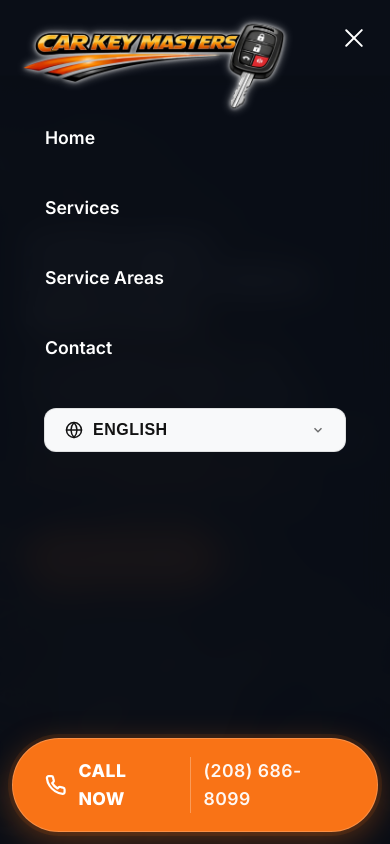
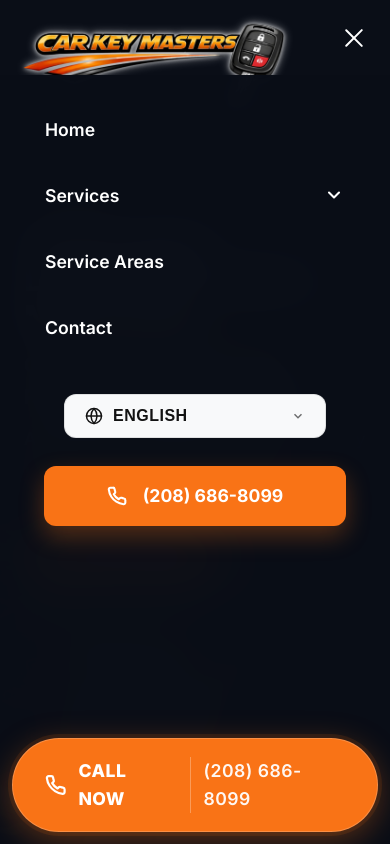
Before and after one commit to saskij/https-github.com-_-demo-locksmith, a Next.js app: page /en in a window 390 px wide. Both pictures are taken after a click on the button "Toggle menu". Shown: the top 844 px of the page. Built offline with nearby package versions, Linux system fonts and the light colour scheme.

Commit message:
UI: fixed mobile menu z-index conflict and added services accordion

```diff
--- a/app/globals.css
+++ b/app/globals.css
@@ -285,20 +285,21 @@ ul {
   left: 0;
   right: 0;
   height: calc(100vh - 90px);
-  background: rgba(10, 14, 23, 0.95);
-  backdrop-filter: blur(16px);
-  -webkit-backdrop-filter: blur(16px);
-  padding: 32px 24px;
+  background: rgba(10, 14, 23, 0.98);
+  backdrop-filter: blur(20px);
+  -webkit-backdrop-filter: blur(20px);
+  padding: 24px;
   display: flex;
   flex-direction: column;
-  gap: 8px;
+  gap: 4px;
   transform: translateY(-100%);
   opacity: 0;
   pointer-events: none;
   visibility: hidden;
   transition: transform 0.4s cubic-bezier(0.16, 1, 0.3, 1), opacity 0.4s cubic-bezier(0.16, 1, 0.3, 1), visibility 0s linear 0.4s;
-  z-index: 998;
-  border-top: 1px solid rgba(255, 255, 255, 0.05);
+  z-index: 10005; /* Well above the logo which is around 1002 */
+  border-top: 1px solid rgba(255, 255, 255, 0.1);
+  overflow-y: auto;
 }
 
 .mobile-menu.active {
--- a/components/Header.jsx
+++ b/components/Header.jsx
@@ -104,15 +104,65 @@ export default function Header() {
 
             <div
                 className={`mobile-menu ${isMenuOpen ? 'active' : ''}`}
-                onClick={() => { setIsMenuOpen(false); document.body.style.overflow = ''; }}
+                style={{ overflowY: 'auto', paddingBottom: '40px' }}
             >
-                <a href={getLocalizedPath('/')} className="mobile-menu__link" onClick={e => e.stopPropagation()}>{mob.home}</a>
-                <a href={getLocalizedPath('/services')} className="mobile-menu__link" onClick={e => e.stopPropagation()}>{mob.services}</a>
-                <a href={getLocalizedPath('/service-areas')} className="mobile-menu__link" onClick={e => e.stopPropagation()}>{mob.serviceAreas}</a>
-                <a href={getLocalizedPath('/contact')} className="mobile-menu__link" onClick={e => e.stopPropagation()}>{mob.contact}</a>
+                <a href={getLocalizedPath('/')} className="mobile-menu__link" onClick={() => setIsMenuOpen(false)}>{mob.home}</a>
 
-                <div onClick={e => e.stopPropagation()}>
+                <div className="mobile-menu__dropdown-container" style={{ width: '100%' }}>
+                    <div style={{ display: 'flex', alignItems: 'center', justifyContent: 'space-between', paddingRight: '12px' }}>
+                        <a href={getLocalizedPath('/services')} className="mobile-menu__link" style={{ flexGrow: 1 }} onClick={() => setIsMenuOpen(false)}>
+                            {mob.services}
+                        </a>
+                        <button
+                            onClick={(e) => {
+                                e.stopPropagation();
+                                const subMenu = document.getElementById('mobile-services-submenu');
+                                const icon = document.getElementById('mobile-services-icon');
+                                if (subMenu.style.maxHeight === '0px' || !subMenu.style.maxHeight) {
+                                    subMenu.style.maxHeight = '500px';
+                                    subMenu.style.opacity = '1';
+                                    subMenu.style.marginTop = '10px';
+                                    icon.style.transform = 'rotate(180deg)';
+                                } else {
+                                    subMenu.style.maxHeight = '0px';
+                                    subMenu.style.opacity = '0';
+                                    subMenu.style.marginTop = '0px';
+                                    icon.style.transform = 'rotate(0deg)';
+                                }
+                            }}
+                            style={{ background: 'none', border: 'none', color: 'white', cursor: 'pointer', padding: '10px' }}
+                        >
+                            <svg id="mobile-services-icon" width="20" height="20" viewBox="0 0 24 24" fill="none" stroke="currentColor" strokeWidth="2.5" strokeLinecap="round" strokeLinejoin="round" style={{ transition: 'transform 0.3s ease' }}><polyline points="6 9 12 15 18 9"></polyline></svg>
+                        </button>
+                    </div>
+
+                    <div id="mobile-services-submenu" style={{ maxHeight: '0px', opacity: '0', overflow: 'hidden', transition: 'all 0.4s ease', paddingLeft: '20px', borderLeft: '2px solid var(--orange)', marginLeft: '12px' }}>
+                        {servicesData.map((service, idx) => (
+                            <a
+                                key={service.id}
+                                href={getLocalizedPath(service.path)}
+                                className="mobile-menu__link"
+                                style={{ fontSize: '0.95rem', padding: '12px 16px', border: 'none', background: 'transparent' }}
+                                onClick={() => setIsMenuOpen(false)}
+                            >
+                                {t(currentLang).serviceCards.cards[idx].title}
+                            </a>
+                        ))}
+                    </div>
+                </div>
+
+                <a href={getLocalizedPath('/service-areas')} className="mobile-menu__link" onClick={() => setIsMenuOpen(false)}>{mob.serviceAreas}</a>
+                <a href={getLocalizedPath('/contact')} className="mobile-menu__link" onClick={() => setIsMenuOpen(false)}>{mob.contact}</a>
+
+                <div style={{ padding: '0 20px', marginTop: '10px' }}>
                     <LanguageSwitcher variant="mobile" />
+                </div>
+
+                <div style={{ marginTop: '24px', padding: '0 20px' }}>
+                    <a href="tel:+12086868099" className="btn btn--primary" style={{ width: '100%', padding: '16px', borderRadius: '12px', fontSize: '1.1rem' }}>
+                        <svg width="20" height="20" viewBox="0 0 24 24" fill="none" stroke="currentColor" strokeWidth="2.5" strokeLinecap="round" strokeLinejoin="round" style={{ marginRight: '8px' }}><path d="M22 16.92v3a2 2 0 0 1-2.18 2 19.79 19.79 0 0 1-8.63-3.07 19.5 19.5 0 0 1-6-6 19.79 19.79 0 0 1-3.07-8.67A2 2 0 0 1 4.11 2h3a2 2 0 0 1 2 1.72c.127.96.361 1.903.7 2.81a2 2 0 0 1-.45 2.11L8.09 9.91a16 16 0 0 0 6 6l1.27-1.27a2 2 0 0 1 2.11-.45c.907.339 1.85.573 2.81.7A2 2 0 0 1 22 16.92z" /></svg>
+                        (208) 686-8099
+                    </a>
                 </div>
             </div>
         </header>
```
